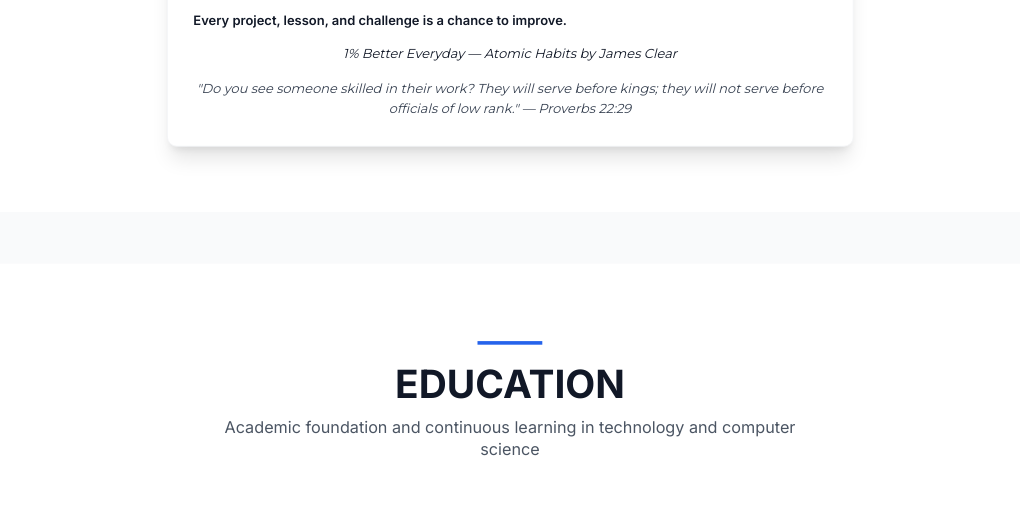
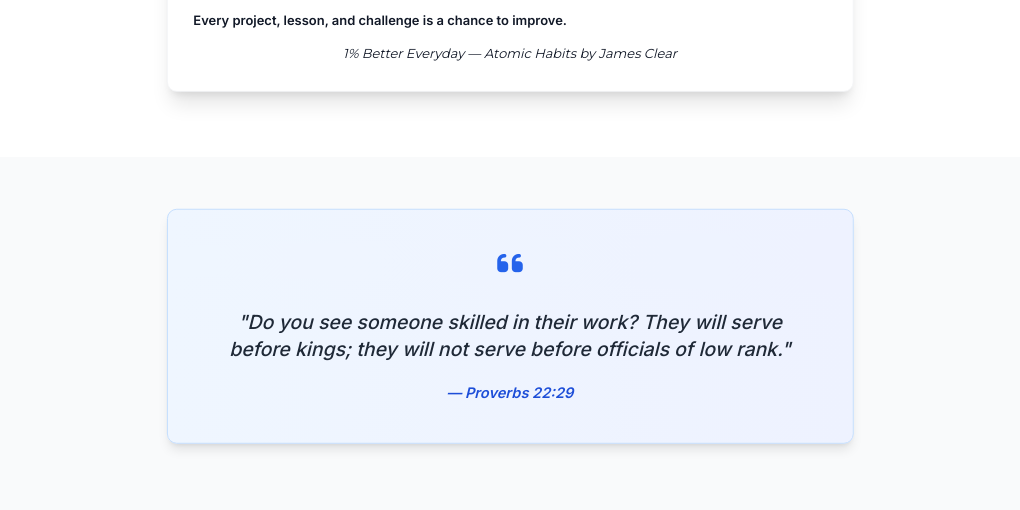
Before and after one commit to NerdPioneer/Student-Portfolio, a website: page index.html in a window 1280 px wide. Shown: the part 1188-1698 px from the top of the page, without its empty margins (130-1150 px from the left). Drawn offline with nearby package versions, Linux system fonts and the light colour scheme.

Commit message:
Move Bible verse to dedicated card before education section

```diff
--- a/index.html
+++ b/index.html
@@ -1771,8 +1771,22 @@
                     <p>Now, with <strong>AI reshaping technology and security</strong> at a rapid pace, my goal is to document my journey — the lessons I learn, the people I meet, and the challenges I face along the way. I believe the industry will only grow more complex, and I want to be prepared for it while maintaining a clear record of my progress. Above all, I aim to approach this path with integrity, ensuring that the work I do leaves a reliable mark and contributes to something lasting.</p>
                     <p><strong>Every project, lesson, and challenge is a chance to improve.</strong></p>
                      <p class="text-center italic text-gray-900 font-montserrat">1% Better Everyday — Atomic Habits by James Clear</p>
-                     <p class="text-center italic text-gray-700 font-montserrat mt-4">"Do you see someone skilled in their work? They will serve before kings; they will not serve before officials of low rank." — Proverbs 22:29</p>
                  </div>
+             </div>
+         </div>
+     </section>
+
+     <!-- Inspirational Quote Section -->
+     <section class="py-12 md:py-16 bg-gray-50">
+         <div class="container mx-auto px-6 max-w-4xl">
+             <div class="bg-gradient-to-r from-blue-50 to-indigo-50 rounded-xl shadow-lg hover:shadow-xl transition-shadow duration-300 border border-blue-200 p-8 md:p-12 text-center">
+                 <div class="mb-6">
+                     <i class="fas fa-quote-left text-4xl text-blue-600 mb-4"></i>
+                 </div>
+                 <blockquote class="text-xl md:text-2xl font-medium text-gray-800 leading-relaxed mb-6 italic">
+                     "Do you see someone skilled in their work? They will serve before kings; they will not serve before officials of low rank."
+                 </blockquote>
+                 <cite class="text-lg text-blue-700 font-semibold">— Proverbs 22:29</cite>
              </div>
          </div>
      </section>
```
Also changed, not shown: dead-internet-theory.html (indentation only), dist/styles.css.
